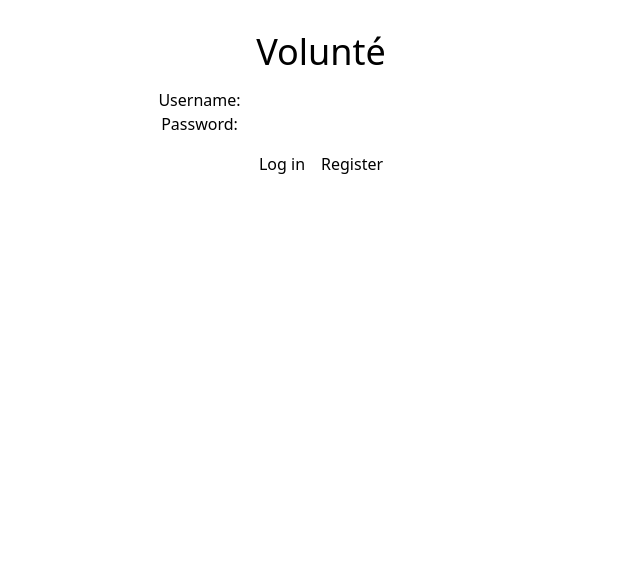
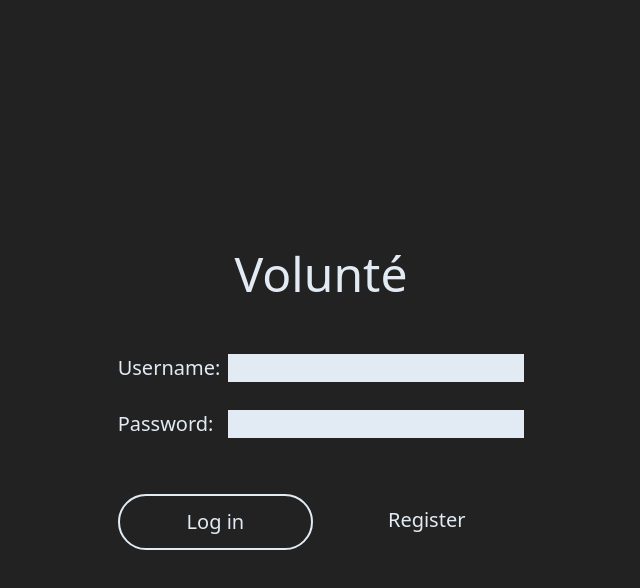
Before and after one commit to webbgamers/volunte, a React (Vite) app in the folder volunte-frontend/: page / in a window 1280 px wide. Shown: the top 588 px of the page, without its empty margins (319-959 px from the left). Built offline with nearby package versions, Linux system fonts and the light colour scheme.

Commit message:
Buttons Begun to Be Implemented

```diff
--- a/volunte-frontend/src/App.jsx
+++ b/volunte-frontend/src/App.jsx
@@ -62,23 +62,31 @@ function App() {
 
     return (
       <>
-        <section className='container flex-col mx-auto items-center'>
-          <h1 className='text-4xl'>Volunté</h1>
+        <section className='h-full container flex flex-col justify-center mx-auto space-y-10'>
+          <h1 className='text-5xl'>Volunté</h1>
 
-          <div className="flex flex-col p-4 items-center">
-            <label className="flex flex-row space-x-3">
+          <div className="flex flex-col py-4 items-stretch space-y-7 mx-auto text-xl">
+            <label className="flex flex-row place-content-between space-x-2">
               <div >Username:</div>
               <input value={usernameT} onChange={e => setUsernameT(e.target.value)} />
             </label>
-            <label className='flex flex-row space-x-3'>
+            <label className='flex flex-row place-content-between space-x-2'>
               <div>Password:</div>
               <input value={passwordT} onChange={e => setPasswordT(e.target.value)} />
             </label>
           </div>
 
-          <div className='flex-row space-x-4'>
-            <button type="submit" onClick={LoginButton}>Log in</button>
-            <button onClick={LoginRegisterSwap}>Register</button>
+          <div className='flex flex-row space-x-4 text-xl'>
+              <button className='p-3 w-1/2 border-2 rounded-full' type="submit" onClick={LoginButton}>
+                <div className=''>
+                  Log in
+                </div>
+              </button>
+
+            <div className='p-3 w-1/2'>
+              <button onClick={LoginRegisterSwap}>Register</button>
+            </div>
+
           </div>
         </section>
       </>
--- a/volunte-frontend/src/index.css
+++ b/volunte-frontend/src/index.css
@@ -1,6 +1,18 @@
 @tailwind base;
 @tailwind components;
 @tailwind utilities;
+
+body {
+  background-color: #222222;
+  color: #E2EAF4;
+  display: flex;
+  height: 100vh;
+}
+
+input {
+  background-color: #E2EAF4;
+  color: #222222;
+}
 /*
 :root {
   font-family: Inter, system-ui, Avenir, Helvetica, Arial, sans-serif;
--- a/volunte-frontend/tailwind.config.js
+++ b/volunte-frontend/tailwind.config.js
@@ -5,6 +5,15 @@ export default {
     "./src/*.{js,ts,jsx,tsx}"
   ],
   theme: {
+    colors: {
+      transparent: 'transparent',
+      current: 'currentColor',
+      eerieBlack: '222222',
+      crimson: 'D7263D',
+      lapis: '1C5D99',
+      moon: '639FAB',
+      light: 'E2EAF4'
+    },
     extend: {},
   },
   plugins: [],
```
